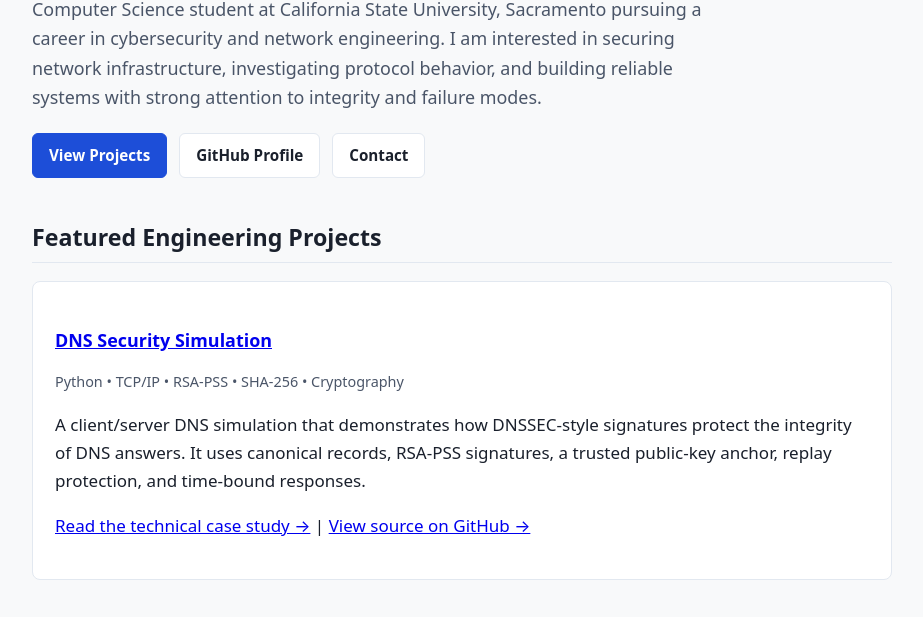
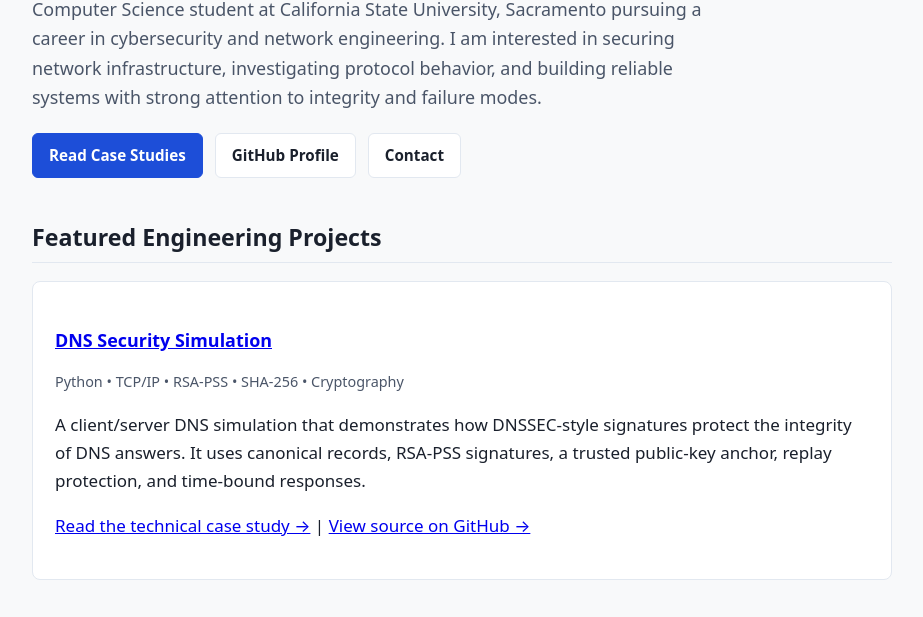
Before and after one commit to Rylandp/rylandp.github.io, a plain HTML site: page index.html in a window 1280 px wide. Shown: the part 181-798 px from the top of the page, without its empty margins (178-1101 px from the left). Drawn offline with Linux system fonts and the light colour scheme.

Commit message:
refactor(home): update primary CTA label to read case studies
Update the hero section's primary button text from "View Projects" to "Read Case Studies" to better reflect the featured content.

```diff
--- a/index.html
+++ b/index.html
@@ -28,7 +28,7 @@
         Computer Science student at California State University, Sacramento pursuing a career in cybersecurity and network engineering. I am interested in securing network infrastructure, investigating protocol behavior, and building reliable systems with strong attention to integrity and failure modes.
       </p>
       <div class="actions">
-        <a class="btn primary" href="#projects">View Projects</a>
+        <a class="btn primary" href="#projects">Read Case Studies</a>
         <a class="btn" href="https://github.com/rylandp">GitHub Profile</a>
         <a class="btn" href="mailto:rylandporter@gmail.com">Contact</a>
       </div>
```
